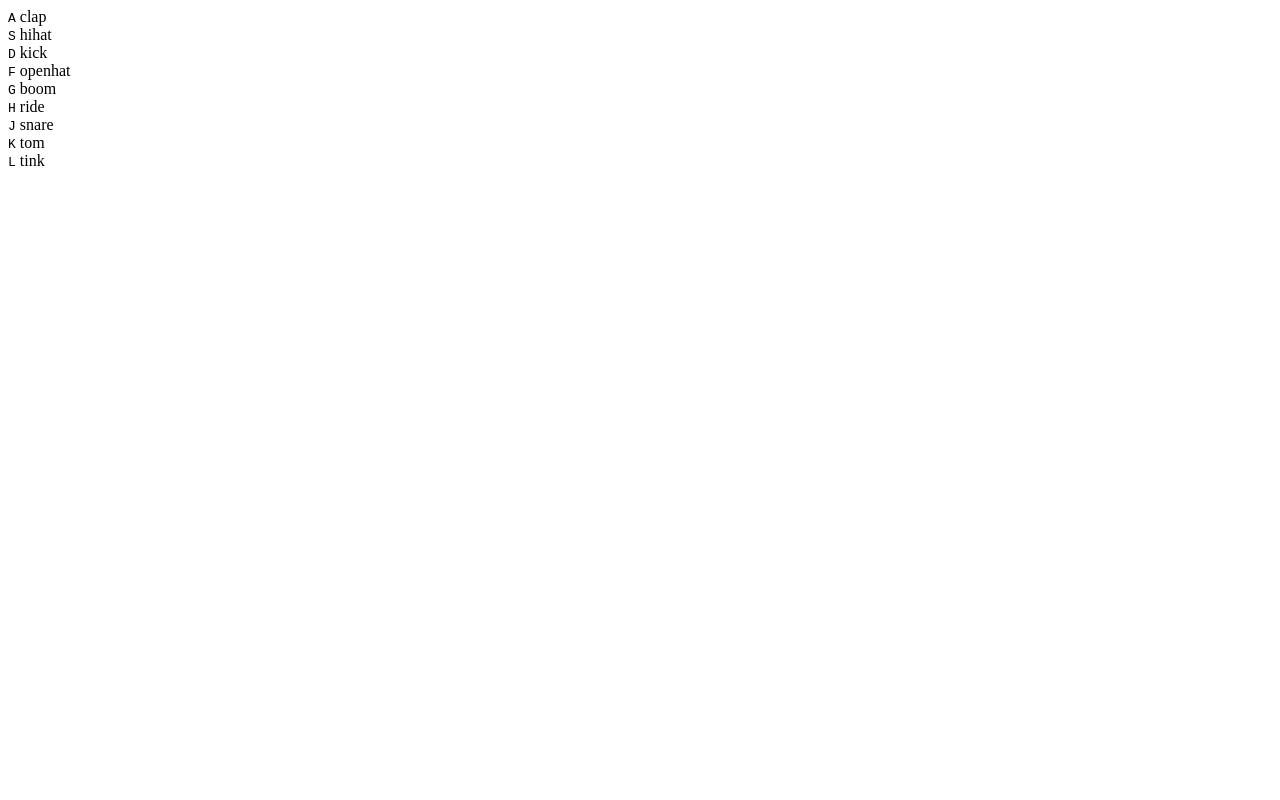
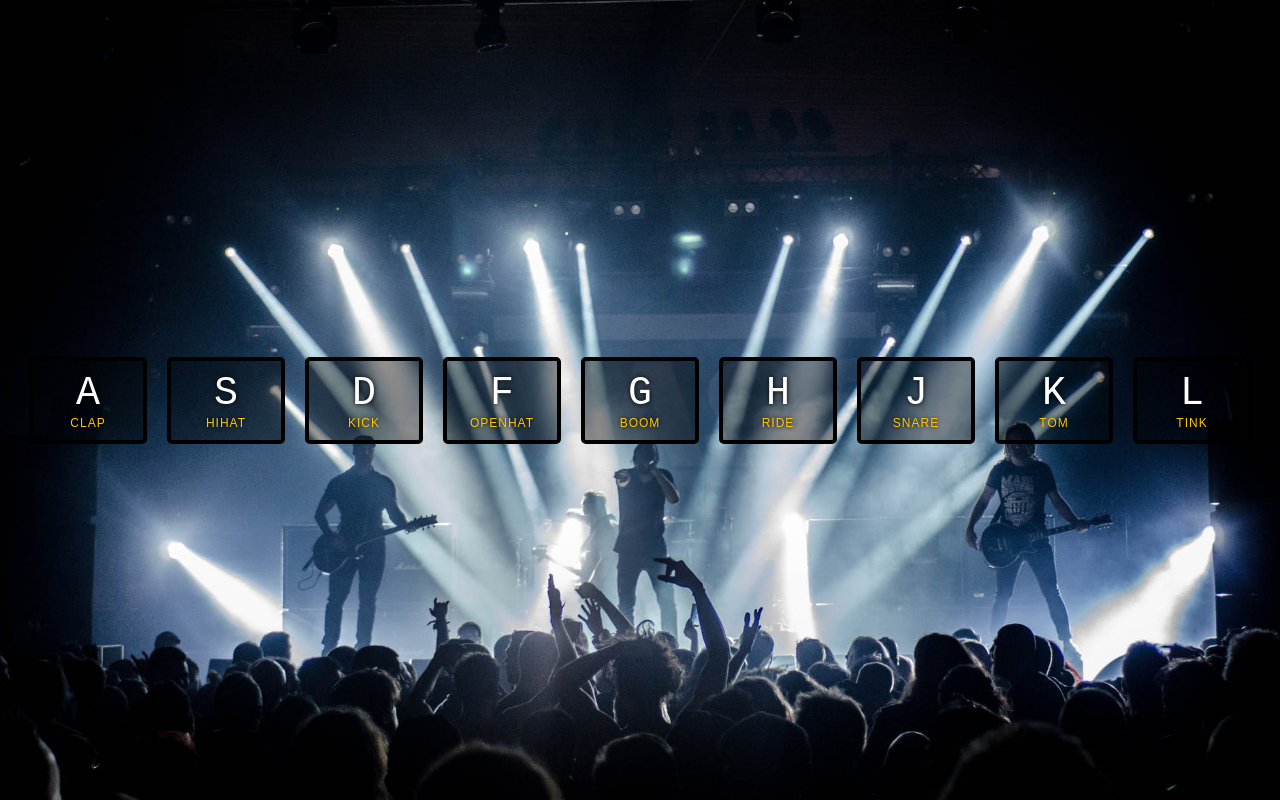
Before and after one commit to tiffany-simionescu/JavaScript-Drum-Kit, a plain HTML site: page index.html in a window 1280 px wide. Drawn offline with nearby package versions, Linux system fonts and the light colour scheme; files that its build step writes are made by us from their sources.

Commit message:
Added background image and css styling

```diff
--- a/css/index.css
+++ b/css/index.css
@@ -0,0 +1,52 @@
+html {
+  font-size: 10px;
+  background: url(/images/background.jpeg) bottom center;
+  background-size: cover;
+}
+
+body,
+html {
+  margin: 0;
+  padding: 0;
+  font-family: sans-serif;
+}
+
+.keys {
+  display: flex;
+  flex: 1;
+  min-height: 100vh;
+  align-items: center;
+  justify-content: center;
+}
+
+.key {
+  border: 0.4rem solid black;
+  border-radius: 0.5rem;
+  margin: 1rem;
+  font-size: 1.5rem;
+  padding: 1rem 0.5rem;
+  transition: all 0.07s ease;
+  width: 10rem;
+  text-align: center;
+  color: white;
+  background: rgba(0, 0, 0, 0.4);
+  text-shadow: 0 0 0.5rem black;
+}
+
+.playing {
+  transform: scale(1.1);
+  border-color: #ffc600;
+  box-shadow: 0 0 1rem #ffc600;
+}
+
+kbd {
+  display: block;
+  font-size: 4rem;
+}
+
+.sound {
+  font-size: 1.2rem;
+  text-transform: uppercase;
+  letter-spacing: 0.1rem;
+  color: #ffc600;
+}
--- a/index.html
+++ b/index.html
@@ -1,10 +1,10 @@
-<!DOCTYPE html>
+<!-- <!DOCTYPE html> -->
 <html lang="en">
 
 <head>
     <meta charset="UTF-8">
     <title>JS Drum Kit</title>
-    <link rel="stylesheet" href="style.css">
+    <link rel="stylesheet" href="css/index.css">
 </head>
 
 <body>
@@ -60,6 +60,9 @@
     <audio data-key="76" src="sounds/tink.wav"></audio>
 
     <script>
+        window.addEventListener('keydown', function (e) {
+            console.log(e.keyCode);
+        });
     </script>
 
 
```
Also changed, not shown: images/background.jpeg (added).
